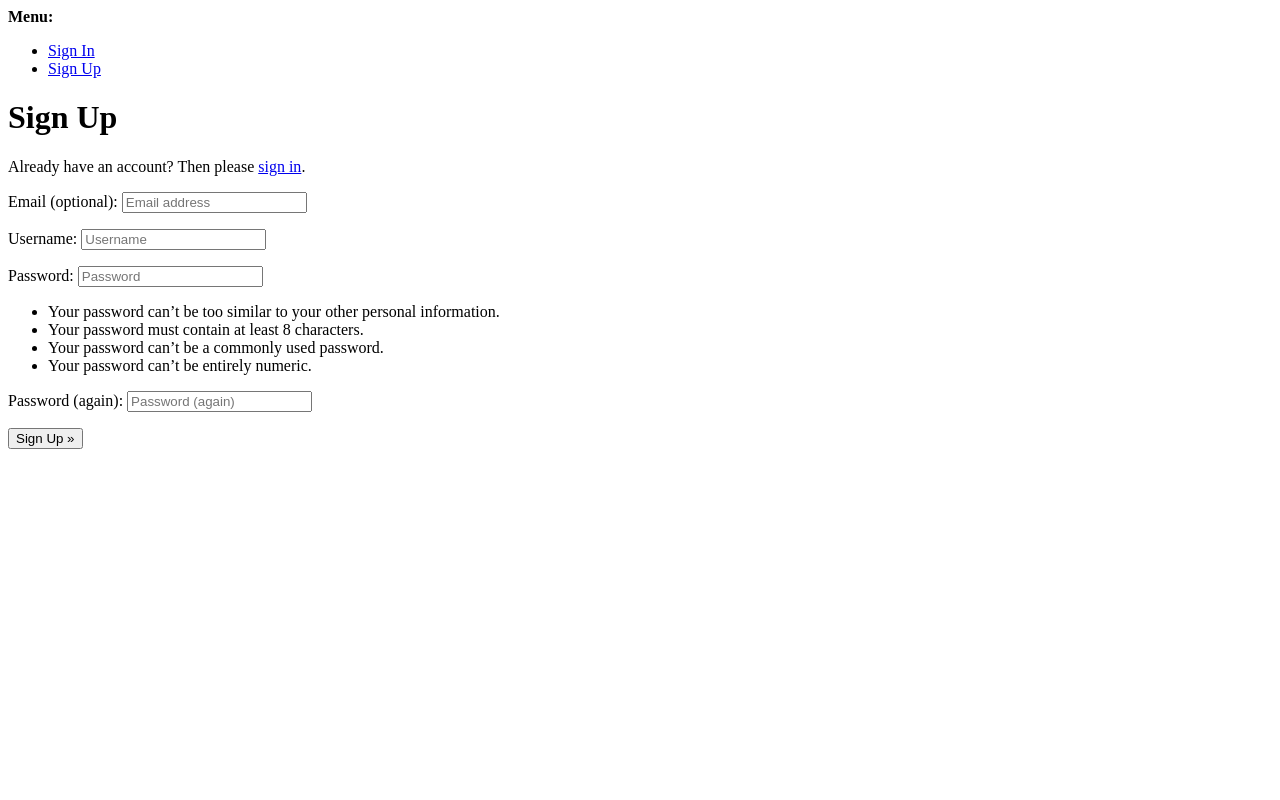
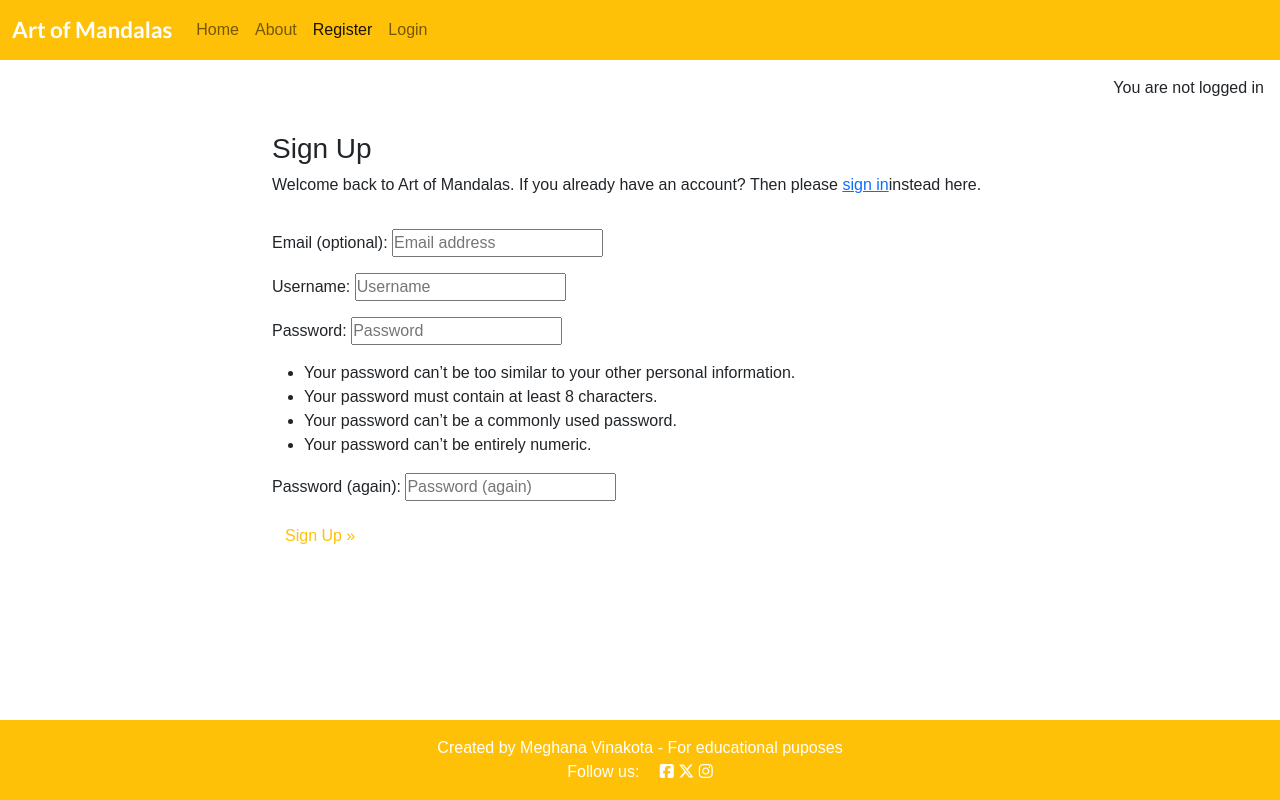
Before and after one commit to Meghanarajvinakota/art-of-mandalas, a Django app: page /accounts/signup/ in a window 1280 px wide. Run offline with Django 4.2, Linux system fonts and the light colour scheme; some libraries are stand-ins or nearby versions; some web fonts are replaced.

Commit message:
Add sign up page

```diff
--- a/templates/account/signup.html
+++ b/templates/account/signup.html
@@ -1,13 +1,20 @@
-{% extends "account/base.html" %}
+{% extends "base.html" %}
 
 {% load i18n %}
 
 {% block head_title %}{% trans "Signup" %}{% endblock head_title %}
 
 {% block content %}
-<h1>{% trans "Sign Up" %}</h1>
+<div class="container">
+  <div class="row">
+    <div class="col-md-8 mt-3 offset-md-2">
+<h3>{% trans "Sign Up" %}</h3>
 
-<p>{% blocktrans %}Already have an account? Then please <a href="{{ login_url }}">sign in</a>.{% endblocktrans %}</p>
+<p>{% blocktrans %} Welcome back to Art of Mandalas. If you already have an account? Then please <a  class="link" href="{{ login_url }}">sign in</a>instead here.{% endblocktrans %}</p>
+</div>
+</div>
+<div class="row">
+  <div class="col-md-8 mt-3 offset-md-2">
 
 <form class="signup" id="signup_form" method="post" action="{% url 'account_signup' %}">
   {% csrf_token %}
@@ -15,7 +22,10 @@
   {% if redirect_field_value %}
   <input type="hidden" name="{{ redirect_field_name }}" value="{{ redirect_field_value }}" />
   {% endif %}
-  <button type="submit">{% trans "Sign Up" %} &raquo;</button>
+  <button class="btn btn-signup right" type="submit">{% trans "Sign Up" %} &raquo;</button>
 </form>
+</div>
+</div>
+</div>
 
 {% endblock content %}
--- a/templates/base.html
+++ b/templates/base.html
@@ -79,6 +79,11 @@
 
 
     <main class="flex-shrink-0 main-bg">
+        {% if user.is_authenticated %}
+        <p class="text-end m-3">You are logged in as {{ user }}</p>
+        {% else %}
+        <p class="text-end m-3">You are not logged in</p>
+        {% endif %}
 
         {% block content %}
         <!-- Content Goes here -->
```
